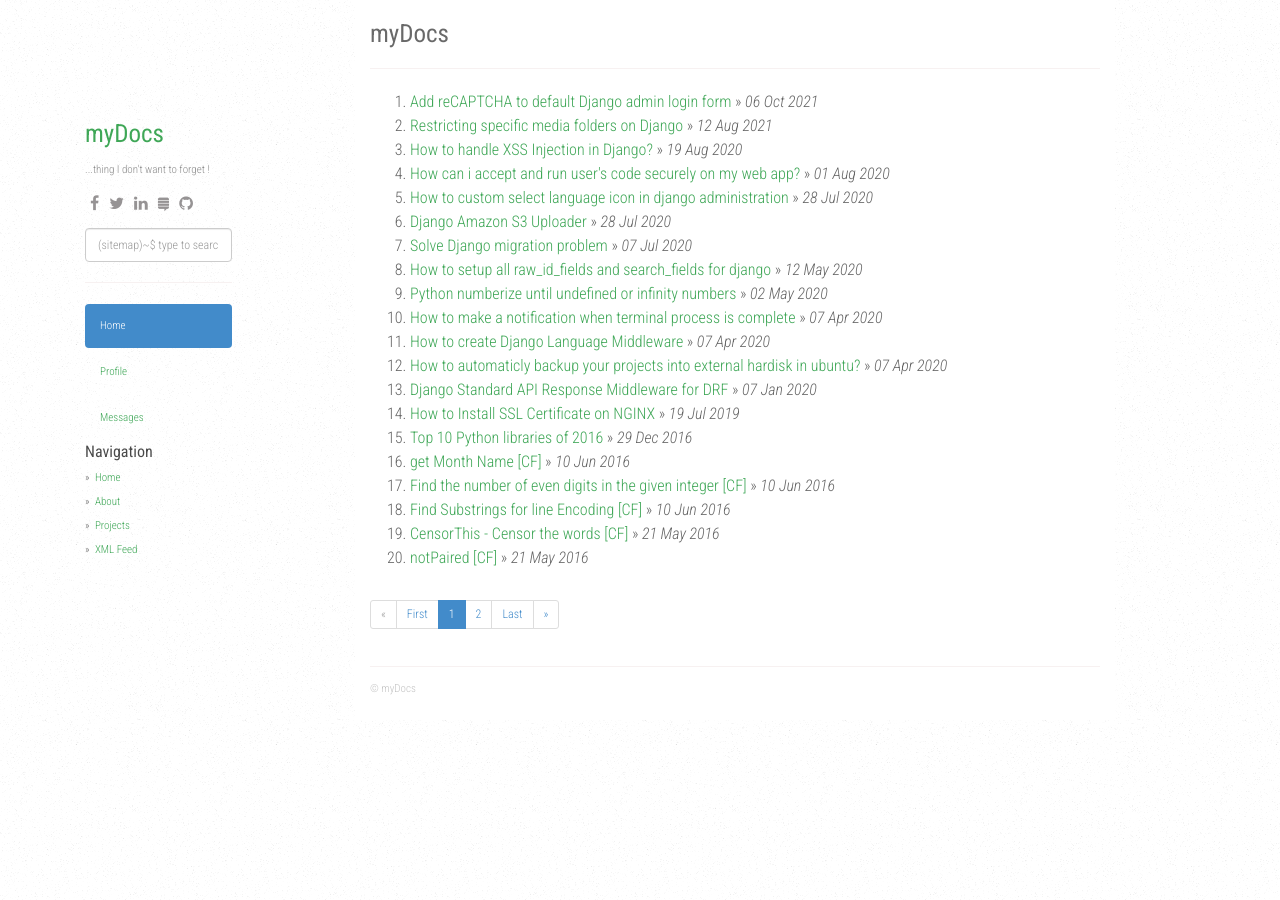
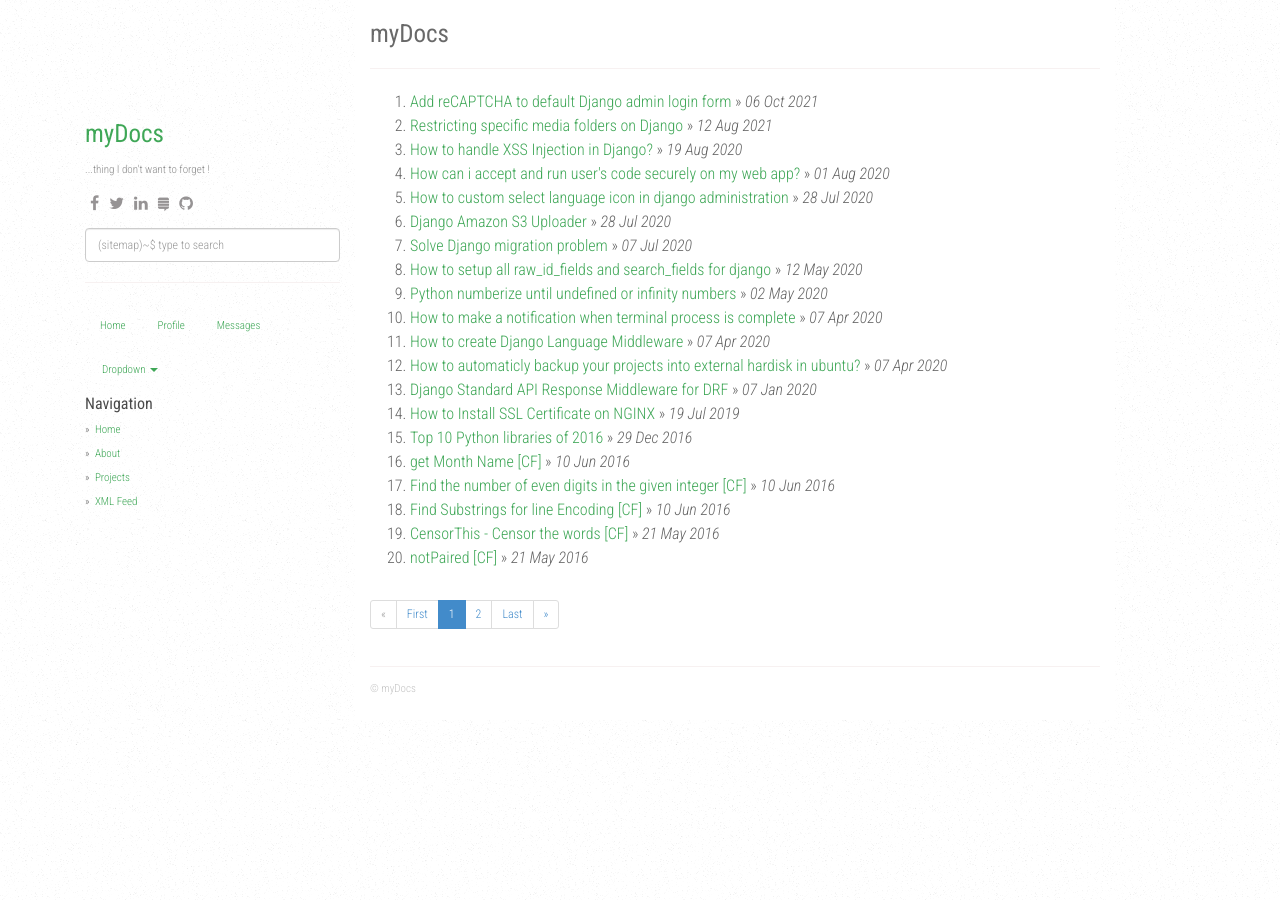
Before and after one commit to docs-source/docs.my.id, a Jekyll site: the page built from index.html, in a window 1280 px wide. Built offline with Jekyll 4.4.1, drawn with Linux system fonts in a browser that asks for light colours; nearby versions of some CDN libraries; the list of posts is cut into pages by our own code.

Commit message:
Update default.html

```diff
--- a/_layouts/default.html
+++ b/_layouts/default.html
@@ -132,10 +132,18 @@
             <ul class="search__results" id="js-search__results"></ul>
           </div>
           <hr />
-<ul class="nav nav-pills nav-stacked">
-  <li role="presentation" class="active"><a href="#">Home</a></li>
+<ul class="nav nav-pills">
+  <li role="presentation"><a href="#">Home</a></li>
   <li role="presentation"><a href="#">Profile</a></li>
   <li role="presentation"><a href="#">Messages</a></li>
+  <li role="presentation" class="dropdown">
+    <a class="dropdown-toggle" data-toggle="dropdown" href="#" role="button" aria-haspopup="true" aria-expanded="false">
+      Dropdown <span class="caret"></span>
+    </a>
+    <ul class="dropdown-menu">
+      ...
+    </ul>
+  </li>
 </ul>
           <ul class="sidebar-nav">
             <strong>Navigation</strong>
```
